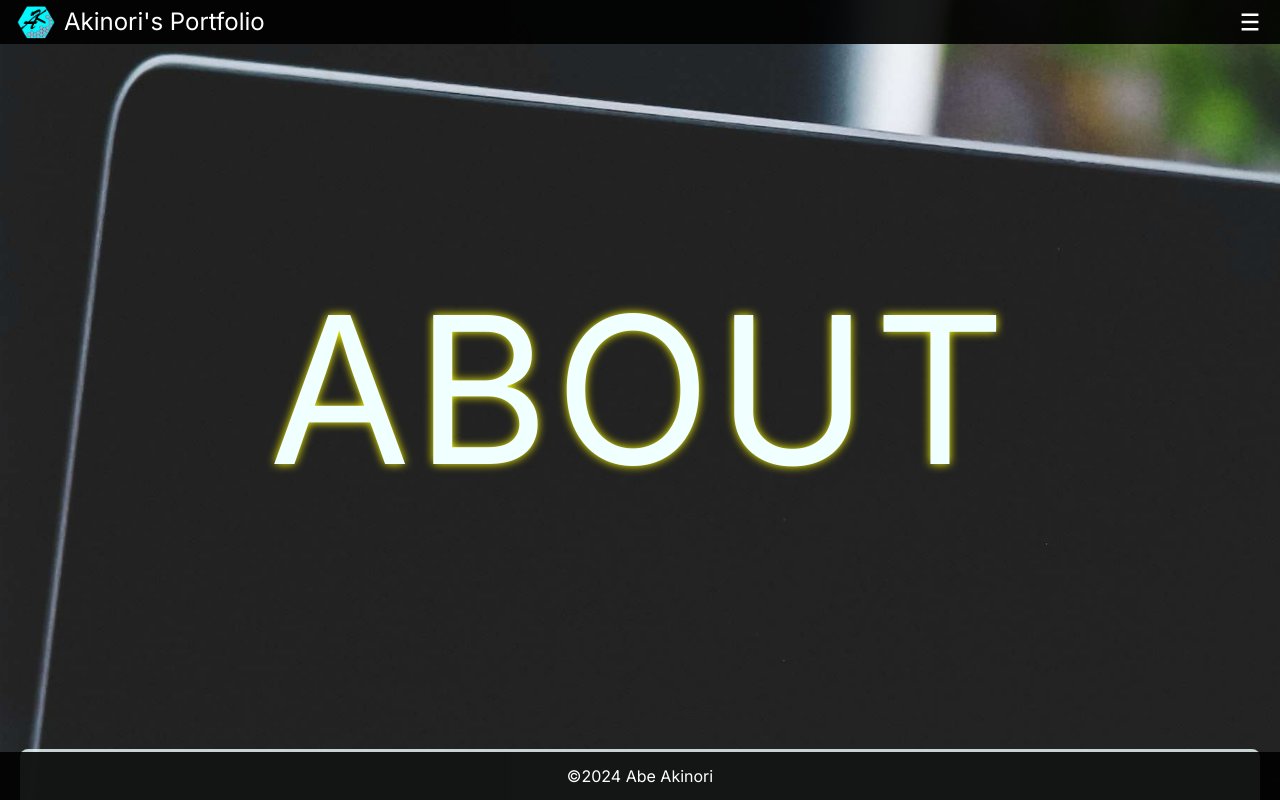
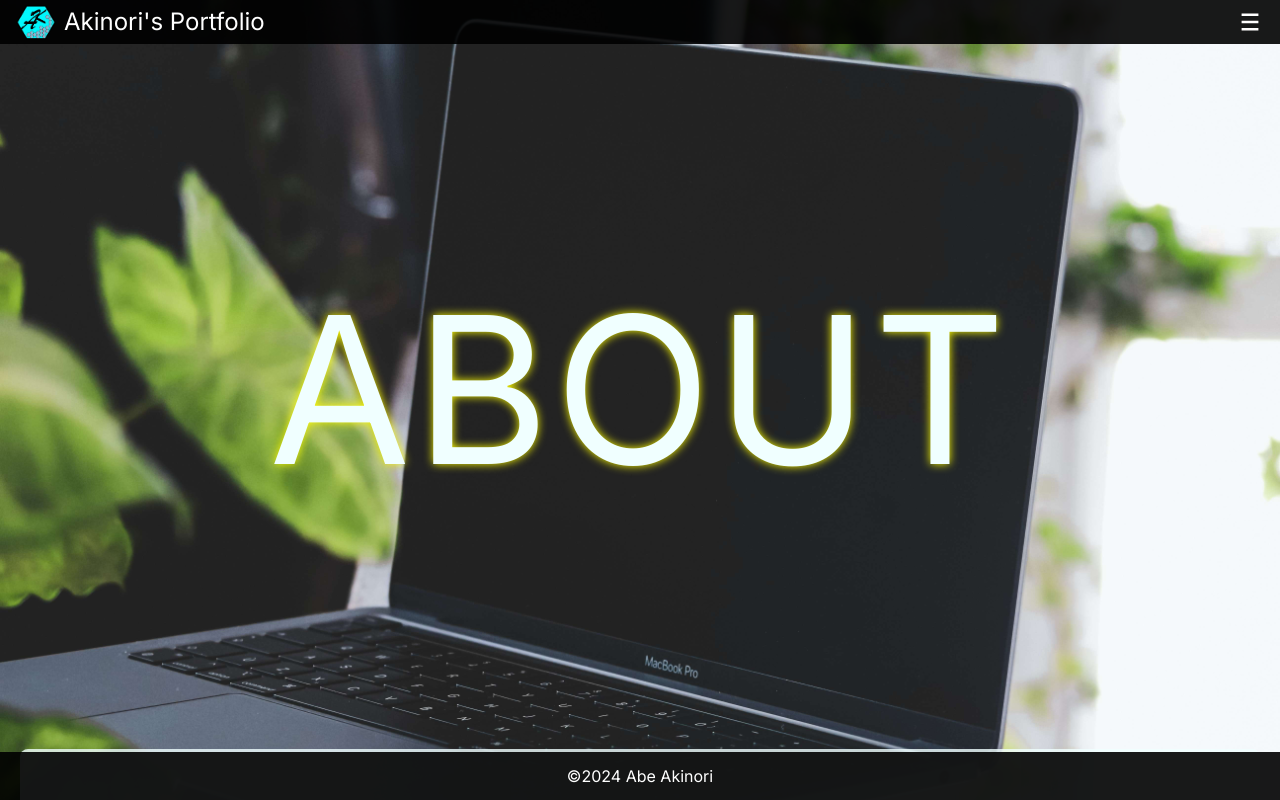
Before and after one commit to Akinori99/my-next-portfolio, a Next.js app: page /about in a window 1280 px wide. Shown: the top 800 px of the page. Built offline with nearby package versions, Linux system fonts and the light colour scheme.

Commit message:
♻️ Fixed background image

```diff
--- a/app/components/wrapper.jsx
+++ b/app/components/wrapper.jsx
@@ -3,7 +3,7 @@ export default function WRAPPER({ isTopPage, img, title, children }) {
 
   return (
     <div
-      className="flex flex-col justify-center items-center min-h-screen px-5 bg-cover bg-center"
+      className="flex flex-col justify-center items-center min-h-screen px-5 bg-cover bg-center bg-fixed"
       style={{ backgroundImage: `url('/img/${img}')` }}
     >
       <div className="text-center leading-none text-azure w-full">
--- a/app/dist.css
+++ b/app/dist.css
@@ -710,6 +710,9 @@ video {
 .bg-cover {
   background-size: cover;
 }
+.bg-fixed {
+  background-attachment: fixed;
+}
 .bg-center {
   background-position: center;
 }
```
